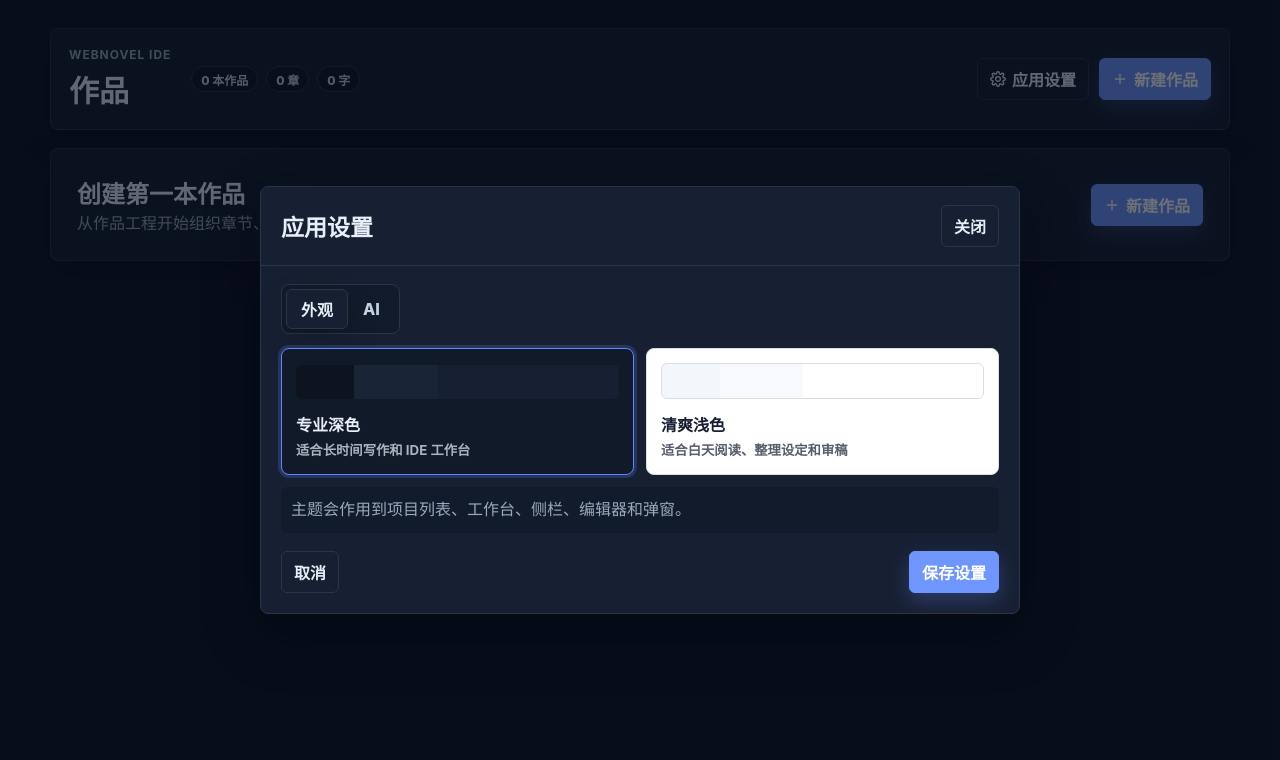
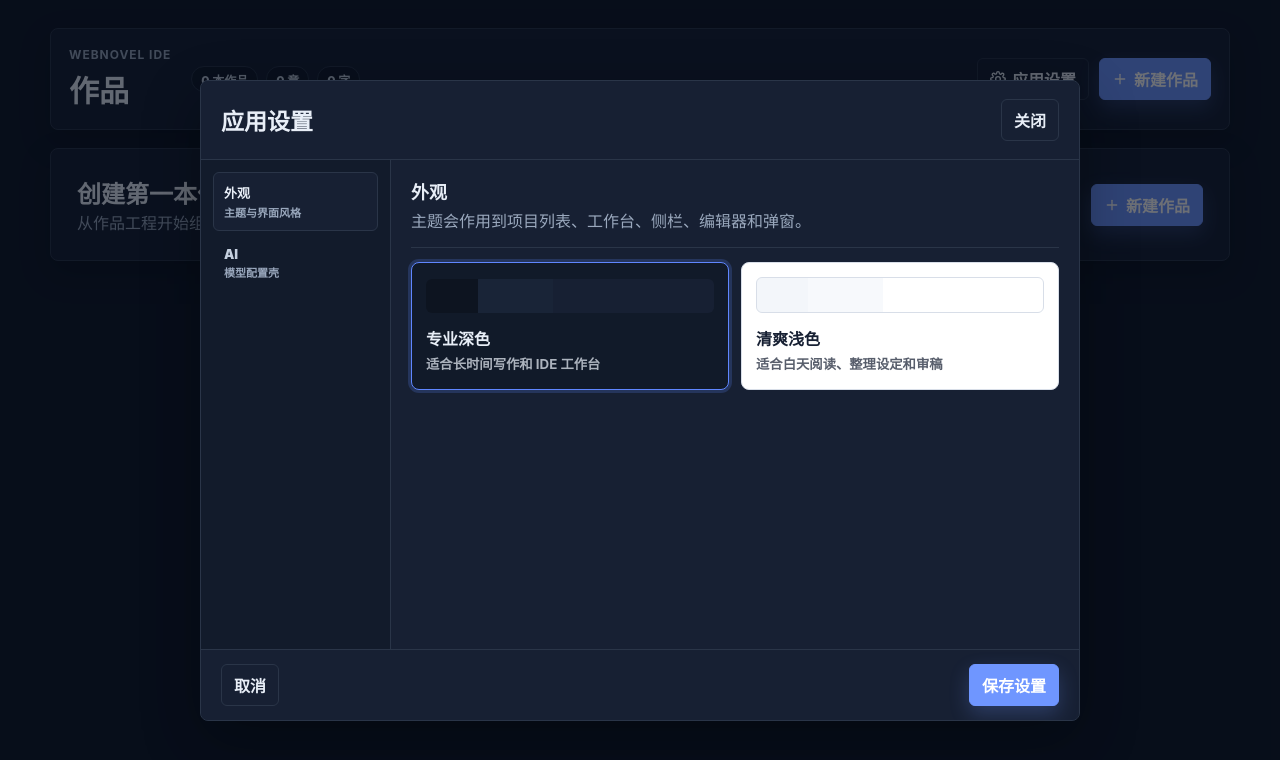
Before and after one commit to 825178128/webnovel-ide, a React (Vite) app: page / in a window 1280 px wide. Both pictures are taken after a click on the button "应用设置". Shown: the top 760 px of the page. Built offline with nearby package versions, Linux system fonts and the light colour scheme.

Commit message:
polish app settings dialog

```diff
--- a/src/components/dialogs.tsx
+++ b/src/components/dialogs.tsx
@@ -243,25 +243,33 @@ export function AppSettingsDialog(props: {
           saveSettings()
         }}
       >
-        <div className="settings-tabs" role="tablist" aria-label="应用设置分类">
+        <div className="settings-layout">
+          <nav className="settings-nav" aria-label="应用设置分类">
             <button
               type="button"
               className={activeTab === 'appearance' ? 'active' : ''}
               onClick={() => setActiveTab('appearance')}
             >
-            外观
+              <span>外观</span>
+              <small>主题与界面风格</small>
             </button>
             <button
               type="button"
               className={activeTab === 'ai' ? 'active' : ''}
               onClick={() => setActiveTab('ai')}
             >
-            AI
+              <span>AI</span>
+              <small>模型配置壳</small>
             </button>
-        </div>
+          </nav>
 
+          <div className="settings-content">
             {activeTab === 'appearance' && (
               <section className="settings-section">
+                <div className="settings-section-header">
+                  <h3>外观</h3>
+                  <p>主题会作用到项目列表、工作台、侧栏、编辑器和弹窗。</p>
+                </div>
                 <div className="theme-options">
                   <button
                     type="button"
@@ -280,12 +288,15 @@ export function AppSettingsDialog(props: {
                     <small>适合白天阅读、整理设定和审稿</small>
                   </button>
                 </div>
-            <p className="settings-note">主题会作用到项目列表、工作台、侧栏、编辑器和弹窗。</p>
               </section>
             )}
 
             {activeTab === 'ai' && (
               <section className="settings-section">
+                <div className="settings-section-header">
+                  <h3>AI</h3>
+                  <p>当前仅作为 UI 原型配置壳，不接入真实请求。</p>
+                </div>
                 <label className="field-block">
                   Provider
                   <select value={provider} onChange={(event) => setProvider(event.target.value)}>
@@ -298,9 +309,10 @@ export function AppSettingsDialog(props: {
                 <TextField label="Model" value={model} onChange={setModel} />
                 <TextField label="Base URL" value={baseUrl} onChange={setBaseUrl} />
                 <p className="settings-note">
-              当前为本地原型配置。后续全栈版本会改为服务端代理调用，避免密钥暴露在前端。
+                  后续全栈版本会改为服务端代理调用，避免密钥暴露在前端。
                 </p>
                 {testResult && <p className="settings-result">{testResult}</p>}
+                <div className="settings-inline-actions">
                   <button
                     type="button"
                     onClick={() => {
@@ -309,8 +321,11 @@ export function AppSettingsDialog(props: {
                   >
                     测试连接
                   </button>
+                </div>
               </section>
             )}
+          </div>
+        </div>
 
         <footer>
           <button type="button" onClick={props.onClose}>
--- a/src/styles.css
+++ b/src/styles.css
@@ -452,7 +452,7 @@ textarea {
 }
 
 .settings-dialog-shell {
-  width: min(760px, calc(100vw - 48px));
+  width: min(880px, calc(100vw - 48px));
 }
 
 .dialog-body {
@@ -513,39 +513,95 @@ textarea {
 }
 
 .app-settings-dialog {
-  width: 100%;
+  display: grid;
+  grid-template-rows: minmax(0, 1fr) auto;
+  gap: 0;
   min-width: 0;
-  overflow: visible;
-}
-
-.settings-tabs {
-  display: inline-flex;
-  width: fit-content;
-  border: 1px solid var(--border);
-  border-radius: var(--radius-md);
+  min-height: min(560px, calc(100vh - 150px));
+  overflow: hidden;
+  padding: 0;
+}
+
+.settings-layout {
+  display: grid;
+  grid-template-columns: 190px minmax(0, 1fr);
+  min-height: 0;
+  overflow: hidden;
+}
+
+.settings-nav {
+  display: grid;
+  align-content: start;
+  gap: 4px;
+  overflow: auto;
+  border-right: 1px solid var(--border);
   background: var(--surface-muted);
-  padding: 4px;
-}
-
-.settings-tabs button {
+  padding: 12px;
+}
+
+.settings-nav button {
+  display: grid;
+  justify-items: start;
+  gap: 4px;
   border-color: transparent;
+  border-radius: var(--radius-sm);
   background: transparent;
   color: var(--muted-strong);
-  font-weight: 800;
-  padding: 7px 14px;
-}
-
-.settings-tabs button.active {
+  padding: 10px;
+  text-align: left;
+}
+
+.settings-nav button:hover:not(:disabled),
+.settings-nav button.active {
   border-color: var(--border);
   background: var(--surface);
   color: var(--text);
-  box-shadow: var(--shadow-soft);
+  box-shadow: none;
+}
+
+.settings-nav button span {
+  font-size: 13px;
+  font-weight: 900;
+}
+
+.settings-nav button small {
+  color: var(--muted);
+  font-size: 11px;
+  line-height: 1.35;
+}
+
+.settings-content {
+  min-width: 0;
+  overflow: auto;
+  padding: 18px 20px;
 }
 
 .settings-section {
   display: grid;
-  gap: 12px;
+  gap: 14px;
   min-width: 0;
+}
+
+.settings-section-header {
+  display: grid;
+  gap: 5px;
+  border-bottom: 1px solid var(--border);
+  padding-bottom: 14px;
+}
+
+.settings-section-header h3,
+.settings-section-header p {
+  margin: 0;
+}
+
+.settings-section-header h3 {
+  color: var(--text);
+  font-size: 18px;
+}
+
+.settings-section-header p {
+  color: var(--muted);
+  line-height: 1.55;
 }
 
 .theme-options {
@@ -632,6 +688,17 @@ textarea {
 .settings-result {
   background: var(--success-soft);
   color: var(--success);
+}
+
+.settings-inline-actions {
+  display: flex;
+  justify-content: flex-start;
+}
+
+.app-settings-dialog > footer {
+  border-top: 1px solid var(--border);
+  background: var(--surface);
+  padding: 14px 20px;
 }
 
 .workspace {
```
Lines whose indentation alone changed are shown as unchanged.
